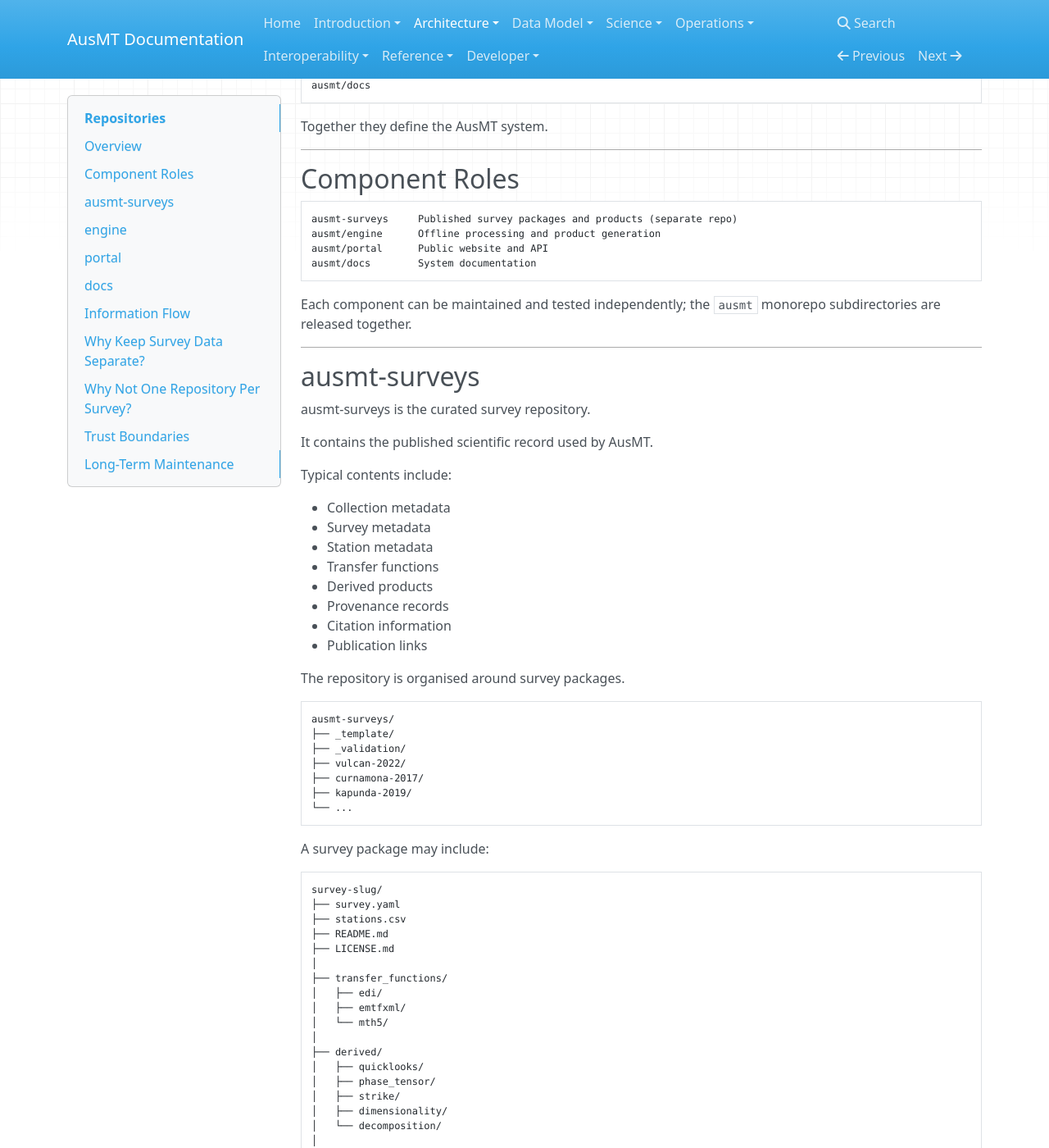
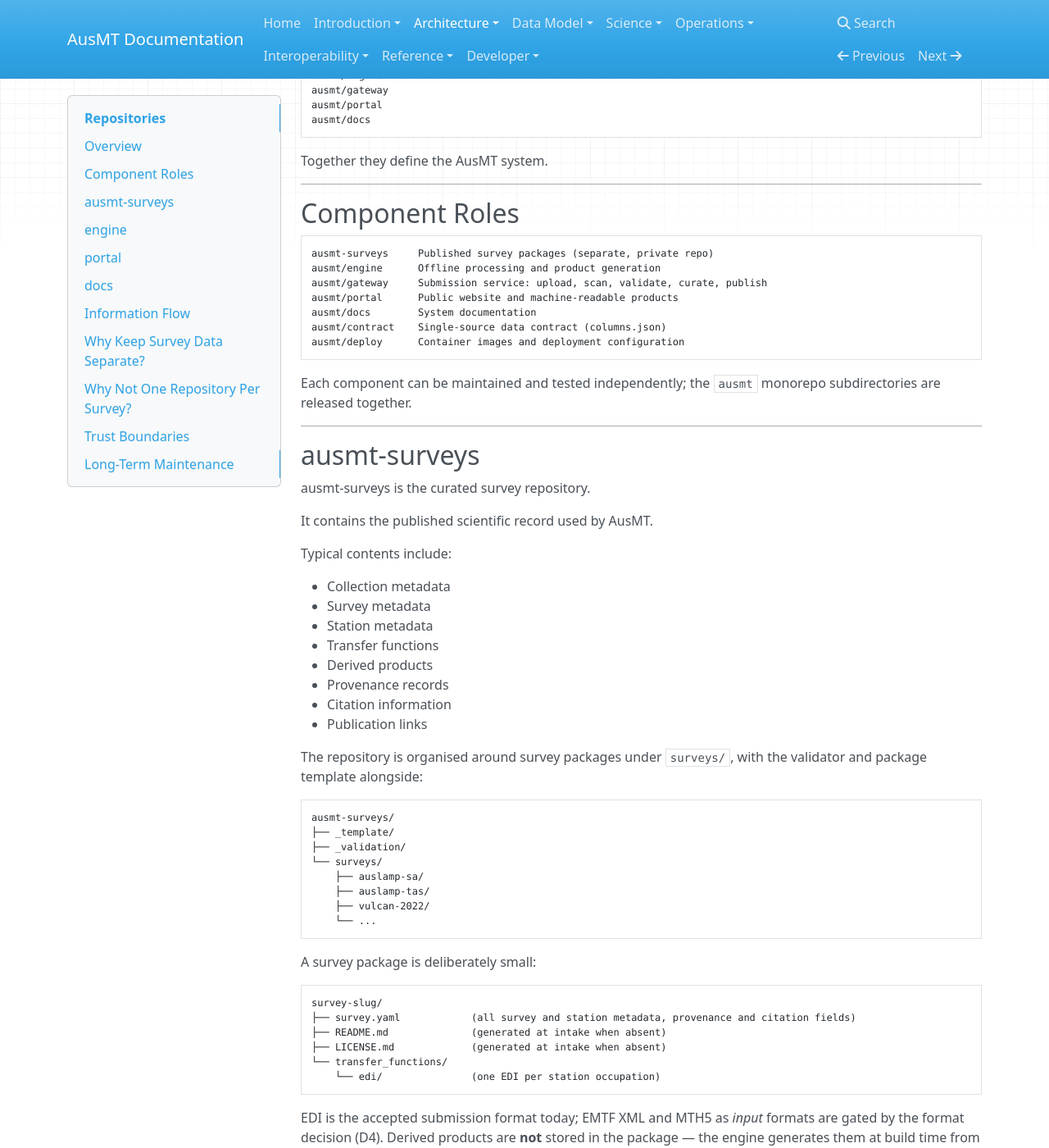
Before and after one commit to bvkay/ausmt, an MkDocs documentation site: the page built from docs/docs/architecture/repositories.md, in a window 1280 px wide and 1400 px high, scrolled down 361 px. Shown: the whole window at 82% size. Built offline with MkDocs 1.6.1, drawn with Linux system fonts in a browser that asks for light colours; nearby versions of some CDN libraries; some of the changed text lies outside the part shown.

Commit message:
docs: architecture pages match the shipped system
Adds the gateway as a first-class component (both pages omitted it), corrects
the information flow (the engine writes generated products to the portal data
directory, never back into ausmt-surveys - the gateway's reviewed publish
commit is the only writer), replaces the vapour survey-package tree
(stations.csv and in-package derived/ were considered and rejected) with the
real survey.yaml + transfer_functions/edi shape under surveys/, fixes the
engine dependency list to the actual five (no MTpy-v2/scipy/pandas/matplotlib),
and marks decomposition planned. Repo visibility (public framework / private
data) stated.

````diff
--- a/docs/docs/architecture/repositories.md
+++ b/docs/docs/architecture/repositories.md
@@ -2,15 +2,16 @@
 
 ## Overview
 
-AusMT is the `ausmt` monorepo (with `engine/`, `portal/`, `docs/` and `maintainer/` subdirectories), plus the separate `ausmt-surveys` data repository, each with a defined role.
+AusMT is the `ausmt` monorepo (with `engine/`, `portal/`, `gateway/`, `docs/`, `contract/`, `deploy/` and `maintainer/` subdirectories), plus the separate `ausmt-surveys` data repository, each with a defined role. The framework monorepo is public; the survey-data repository is private, because it holds embargoed material.
 
 This separation is deliberate. It keeps the public portal lightweight, keeps scientific processing out of the website, and keeps published survey packages separate from code that generates or displays them.
 
 The main components are:
 
 ```text
-ausmt-surveys     (separate data repo)
+ausmt-surveys     (separate, private data repo)
 ausmt/engine
+ausmt/gateway
 ausmt/portal
 ausmt/docs
 ```
@@ -22,10 +23,13 @@
 ## Component Roles
 
 ```text
-ausmt-surveys     Published survey packages and products (separate repo)
+ausmt-surveys     Published survey packages (separate, private repo)
 ausmt/engine      Offline processing and product generation
-ausmt/portal      Public website and API
+ausmt/gateway     Submission service: upload, scan, validate, curate, publish
+ausmt/portal      Public website and machine-readable products
 ausmt/docs        System documentation
+ausmt/contract    Single-source data contract (columns.json)
+ausmt/deploy      Container images and deployment configuration
 ```
 
 Each component can be maintained and tested independently; the `ausmt` monorepo subdirectories are released together.
@@ -49,44 +53,37 @@
 - Citation information
 - Publication links
 
-The repository is organised around survey packages.
+The repository is organised around survey packages under `surveys/`, with the validator and
+package template alongside:
 
 ```text
 ausmt-surveys/
 ├── _template/
 ├── _validation/
-├── vulcan-2022/
-├── curnamona-2017/
-├── kapunda-2019/
-└── ...
+└── surveys/
+    ├── auslamp-sa/
+    ├── auslamp-tas/
+    ├── vulcan-2022/
+    └── ...
 ```
 
-A survey package may include:
+A survey package is deliberately small:
 
 ```text
 survey-slug/
-├── survey.yaml
-├── stations.csv
-├── README.md
-├── LICENSE.md
-│
-├── transfer_functions/
-│   ├── edi/
-│   ├── emtfxml/
-│   └── mth5/
-│
-├── derived/
-│   ├── quicklooks/
-│   ├── phase_tensor/
-│   ├── strike/
-│   ├── dimensionality/
-│   └── decomposition/
-│
-├── provenance/
-│   └── provenance.json
-│
-└── publications/
+├── survey.yaml            (all survey and station metadata, provenance and citation fields)
+├── README.md              (generated at intake when absent)
+├── LICENSE.md             (generated at intake when absent)
+└── transfer_functions/
+    └── edi/               (one EDI per station occupation)
 ```
+
+EDI is the accepted submission format today; EMTF XML and MTH5 as *input* formats are gated
+by the format decision (D4). Derived products are **not** stored in the package — the engine
+generates them at build time from the package contents, so they can be regenerated and
+improved without touching the published record. There is no per-station side sheet
+(`stations.csv` was considered and rejected): station metadata lives in each EDI and in
+`survey.yaml`.
 
 This repository does not contain raw MT time-series data.
 
@@ -102,12 +99,12 @@
 
 Examples include:
 
-- Apparent resistivity and phase plots
-- Tipper plots
+- Apparent resistivity and phase curves
+- Tipper and induction-arrow products
 - Phase tensor products
-- Strike summaries
 - Dimensionality diagnostics
-- Decomposition products
+- Canonical EMTF XML and download bundles
+- Decomposition products (planned)
 - Validation reports
 - Product manifests
 
@@ -115,17 +112,15 @@
 
 This avoids making the website depend on large scientific Python stacks and keeps the published products reproducible.
 
-The engine may depend on packages such as:
+The engine depends on:
 
-- MTpy-v2
 - mt_metadata
 - MTH5
 - numpy
-- scipy
-- pandas
-- matplotlib
+- PyYAML / ruamel.yaml
 
-These dependencies are intentionally kept out of the portal.
+Heavier scientific libraries (for example MTpy-v2) are adopted only when a derived product
+requires them. All of these dependencies are intentionally kept out of the portal.
 
 ---
 
@@ -144,7 +139,7 @@
 - Product previews
 - Downloads
 - Citation export
-- API access
+- Machine-readable JSON products (a fixed, documented contract)
 
 The portal should not perform scientific processing.
 
@@ -179,34 +174,31 @@
 The usual flow is:
 
 ```text
-Survey package
+Submission
 ↓
-Validation
+Gateway (scan, validate, curator review)
 ↓
-Science processing
+Survey package published to ausmt-surveys
 ↓
-Published products
+Engine build (offline)
+↓
+Generated data products
 ↓
 Portal display
-↓
-Documentation and citation
 ```
 
 In component terms:
 
 ```text
-ausmt-surveys
-↓
-ausmt/engine
-↓
-ausmt-surveys
-↓
-ausmt/portal
+submissions -> ausmt/gateway -> ausmt-surveys -> ausmt/engine -> generated products -> ausmt/portal
 ```
 
-The engine reads survey packages, generates products, and writes approved outputs back into the survey repository.
+The engine reads survey packages and writes generated products into the portal's data
+directory (the deployment's site-data volume). It does **not** write back into the survey
+repository — the only component that writes to `ausmt-surveys` is the gateway's publish
+step, as a reviewed git commit.
 
-The portal then consumes those products.
+The portal then consumes the generated products.
 
 ---
 
@@ -269,7 +261,8 @@
 
 External submissions are not trusted by default.
 
-They are staged, validated and reviewed before publication.
+The gateway stages them in quarantine, scans and validates them, builds a preview, and a
+curator reviews the result before anything is published.
 
 ### Published survey packages
 
````
Also changed, not shown: docs/docs/architecture/overview.md (+24 -15 lines).
